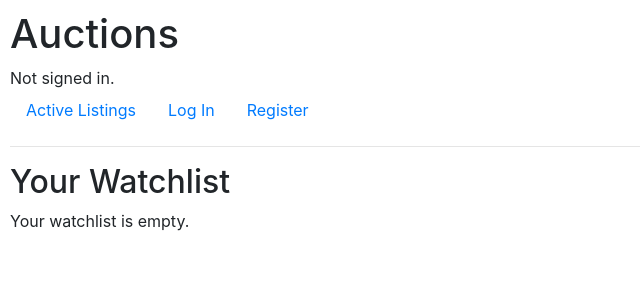
After one commit to abduhafiz1993/Django-Framework-, a Django app: template commerce/commerce/auctions/templates/auctions/wacthlist.html in a window 1280 px wide. The commit adds this page. Shown: the top 300 px of the page, without its empty margins (0-640 px from the left). Run offline with Django 3.2, Linux system fonts and the light colour scheme; the template is opened without the code that fills it, so the values that code supplies are empty; some libraries are stand-ins or nearby versions.

Commit message:
adding watchlist

```diff
--- a/commerce/commerce/auctions/templates/auctions/layout.html
+++ b/commerce/commerce/auctions/templates/auctions/layout.html
@@ -22,10 +22,13 @@
             </li>
             {% if user.is_authenticated %}
                 <li class="nav-item">
-                    <a class="nav-link" href="{% url 'logout' %}">Log Out</a>
+                    <a class="nav-link" href="{% url 'createListing' %}">Create Auction</a>
                 </li>
                 <li class="nav-item">
-                    <a class="nav-link" href="{% url 'createListing' %}">Log Out</a>
+                    <a class="nav-link" href="{% url 'watchlist' %}">Watch List</a>
+                </li>
+                <li class="nav-item">
+                    <a class="nav-link" href="{% url 'logout' %}">Log Out</a>
                 </li>
             {% else %}
                 <li class="nav-item">
--- a/commerce/commerce/auctions/templates/auctions/list.html
+++ b/commerce/commerce/auctions/templates/auctions/list.html
@@ -1,6 +1,6 @@
 <!-- listing_detail.html -->
 
-{% extends 'layout.html' %}
+{% extends 'auctions/layout.html' %}
 
 {% block body %}
   <h2>{{ listing.title }}</h2>
--- /dev/null
+++ b/commerce/commerce/auctions/templates/auctions/wacthlist.html
@@ -0,0 +1,21 @@
+{% extends 'auctions/layout.html' %}
+
+{% block body %}
+  <h2>Your Watchlist</h2>
+  {% if user_watchlist %}
+    <ul>
+      {% for listing in user_watchlist %}
+        <li>
+          <h3><a href="{% url 'listing' pk=listing.pk %}">{{ listing.title }}</a></h3>
+          <p>{{ listing.description }}</p>
+          <p>Current Price: ${{ listing.current_price }}</p>
+          {% if listing.image %}
+            <img src="{{ listing.image.url }}" alt="{{ listing.title }}">
+          {% endif %}
+        </li>
+      {% endfor %}
+    </ul>
+  {% else %}
+    <p>Your watchlist is empty.</p>
+  {% endif %}
+{% endblock %}
--- a/commerce/commerce/auctions/urls.py
+++ b/commerce/commerce/auctions/urls.py
@@ -10,6 +10,5 @@ urlpatterns = [
     path("register", views.register, name="register"),
     path("createListing", views.create_listing, name="createListing"),
     path("listing/<int:pk>",views.listing_detail, name = "listing"),
-
-
+    path('watchlist/', views.watchlist, name='watchlist')
 ]
```
Also changed, not shown: commerce/commerce/auctions/models.py (+9 -0 lines), commerce/commerce/auctions/views.py (+9 -2 lines), commerce/commerce/db.sqlite3.
